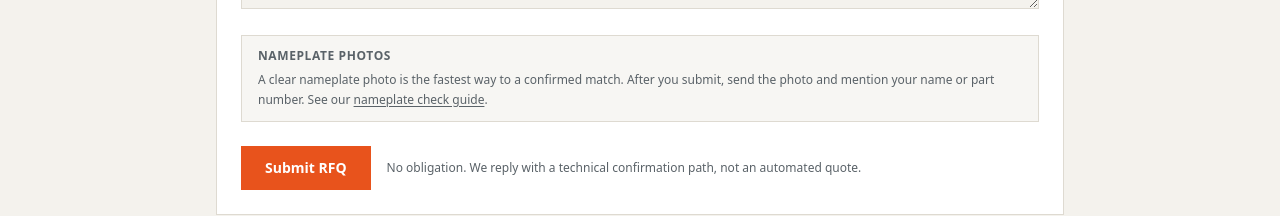
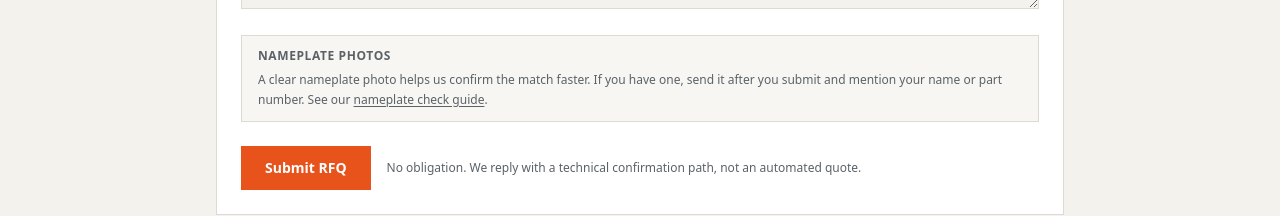
Before and after one commit to baizihuang-dijun/hm-parts-hub, a Next.js app: page /request-quote in a window 1280 px wide. Shown: the part 935-1151 px from the top of the page. Built offline with nearby package versions, Linux system fonts and the light colour scheme; no server answers.

Commit message:
copy(rfq): soften nameplate-photo guidance to "helpful if available"
"the fastest way to a confirmed match" read like a requirement. Reworded to
"helps us confirm the match faster. If you have one, ..." on both forms and
both success states, so the photo is clearly optional rather than expected.

```diff
--- a/src/components/model-rfq-form.tsx
+++ b/src/components/model-rfq-form.tsx
@@ -104,9 +104,9 @@ export function ModelRfqForm({ make, model }: { make: string; model: string }) {
           </svg>
           <div className="big">RFQ received — thank you.</div>
           <p>
-            Our team will confirm the configuration against your tag and come back with a quote. For
-            faster matching, email a nameplate photo
-            {RFQ_EMAIL ? ` to ${RFQ_EMAIL}` : ''} and mention your name or part number.
+            Our team will confirm the configuration against your tag and come back with a quote. If
+            you have a nameplate photo, emailing it
+            {RFQ_EMAIL ? ` to ${RFQ_EMAIL}` : ' to us'} helps us match faster.
           </p>
           <p style={{ marginTop: '12px' }}>
             <button type="button" className="v6-mini cp" onClick={() => setState('idle')}>
@@ -165,7 +165,7 @@ export function ModelRfqForm({ make, model }: { make: string; model: string }) {
         <div className="v6-field">
           <label>Nameplate / tag photo</label>
           <p className="v6-fine" style={{ margin: 0 }}>
-            A nameplate photo is the fastest way to a confirmed match — email it to
+            A nameplate photo helps us confirm the match faster. If you have one, email it to
             {RFQ_EMAIL ? ` ${RFQ_EMAIL}` : ' us'} after submitting and mention your name or part
             number.
           </p>
--- a/src/components/rfq-form.tsx
+++ b/src/components/rfq-form.tsx
@@ -95,8 +95,8 @@ export function RfqForm() {
         <h2 className="text-base font-semibold text-foreground">RFQ submitted</h2>
         <p className="mt-2 text-sm leading-relaxed text-muted-foreground">
           Thank you — your request has been received. We will reply with a technical
-          confirmation path for your final drive. To speed up matching, email a nameplate
-          photo{RFQ_EMAIL ? ` to ${RFQ_EMAIL}` : ''} and mention your name or part number.
+          confirmation path for your final drive. If you have a nameplate photo, emailing it
+          {RFQ_EMAIL ? ` to ${RFQ_EMAIL}` : ' to us'} helps us match faster.
         </p>
         <button
           type="button"
@@ -223,8 +223,7 @@ export function RfqForm() {
             Nameplate photos
           </p>
           <p className="mt-1.5 text-xs leading-relaxed text-muted-foreground">
-            A clear nameplate photo is the fastest way to a confirmed match. After you submit,
-            send the photo
+            A clear nameplate photo helps us confirm the match faster. If you have one, send it
             {RFQ_EMAIL ? (
               <>
                 {' '}to{' '}
@@ -235,7 +234,7 @@ export function RfqForm() {
             ) : (
               ' '
             )}{' '}
-            and mention your name or part number. See our{' '}
+            after you submit and mention your name or part number. See our{' '}
             <a
               href="/guides/how-to-check-excavator-final-drive-nameplate/"
               className="underline underline-offset-2"
```
